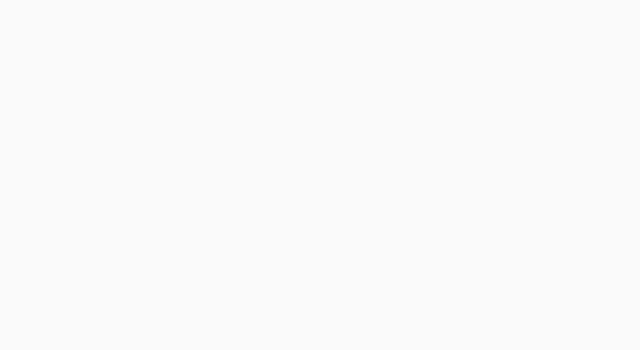
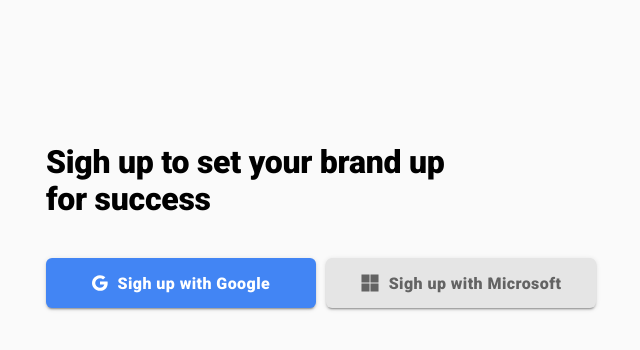
Before and after one commit to rabchukVoypost/materialui, a React (Create React App) app: page /sign-up in a window 1280 px wide. Shown: the top 350 px of the page, without its empty margins (319-959 px from the left). Built offline with nearby package versions, Linux system fonts and the light colour scheme.

Commit message:
validation Schema and buttons

```diff
--- a/src/App.tsx
+++ b/src/App.tsx
@@ -5,6 +5,7 @@
 
 import theme from './common/theme'
 import StoryBook from './components/StoryBook'
+import SignUp from './components/SignUp'
 
 function App() {
   return (
@@ -12,7 +13,7 @@
       <ThemeProvider theme={theme}>
         <CssBaseline/>
         <Route path='/story-book' component={StoryBook}/>
-          {/*<Route path='/sigh-up' component={SighUp}/>*/}
+          <Route path='/sign-up' component={SignUp}/>
       </ThemeProvider>
       </Suspense>
   );
--- a/src/common/theme.tsx
+++ b/src/common/theme.tsx
@@ -12,7 +12,9 @@
                 fontFamily: "Roboto",
                 color:"#000000",
                 fontStyle: "normal",
-                marginTop:defaultTheme.spacing(12)
+                marginTop:defaultTheme.spacing(12),
+                whiteSpace: "pre-line",
+
             },
                 h1: {
                     fontWeight: 900,
@@ -22,7 +24,10 @@
                 h2: {
                     fontWeight: "bold",
                     fontSize: "32px",
-                    lineHeight: "37px"},
+                    lineHeight: "37px",
+                    marginRight:"auto"
+
+                },
                  h3: {
                     fontWeight: 500,
                     fontSize: "28px",
@@ -94,13 +99,12 @@
             },
         },
         MuiButton: {
+
             root: {
                 width: "57px",
                 height: "19px",
                 lineHeight: "19px",
                 borderRadius: '6px',
-                marginLeft: defaultTheme.spacing(15),
-                marginTop: defaultTheme.spacing(16),
                 textTransform: "none"
             },
             label: {
@@ -108,6 +112,9 @@
                 fontStyle: "normal",
                 fontSize: "16px",
                 fontWeight: 900,
+                lineHeight: "19px",
+                gridGap:"10px"
+
             },
             contained: {
                 width: "133px", height: "50px",
--- /dev/null
+++ b/src/components/SignUp/index.tsx
@@ -0,0 +1,42 @@
+import React from "react";
+import Typography from "../Typography"
+import TextField from "../Textfield"
+import Button from "../Button"
+import Box from "../Box"
+import microsoftSvg from "../../assets/microsoft.svg"
+import googleSvg from "../../assets/google.svg"
+import {Form, Formik} from "formik";
+
+import * as Yup from 'yup';
+
+const passRegExp = /^[A-Za-z0-9]+$/
+
+const SignUpSchema = Yup.object().shape({
+    name: Yup.string()
+        .required('Full Name is required'),
+    email: Yup.string()
+        .email('Invalid email')
+        .required('Email is required'),
+    password: Yup.string().min(8, 'Please input your password! The password must be at least 8 characters.').matches(passRegExp, 'Latin letters and numbers only').required('Password is required')
+});
+
+
+const SignUp = () => {
+    return (
+        <Box display="flex" justifyContent="center" alignItems="center" pt={15}>
+            <Box display="flex" justifyContent="center" alignItems="center" flexDirection="column" width="550px">
+                <Typography variant='h2'>{`Sigh up to set your brand up \nfor success`}</Typography>
+                <Box display="inherit" gridGap="10px" pt={5}>
+                    <Button color="primary" variant='contained' size='large'><img src={googleSvg} alt="none"/> Sigh up
+                        with
+                        Google</Button>
+                    <Button variant='contained' size='large'><img src={microsoftSvg} alt="none"/> Sigh up with
+                        Microsoft</Button>
+                </Box>
+            </Box>
+        </Box>
+    )
+}
+
+
+export default SignUp;
--- a/src/components/StoryBook/index.tsx
+++ b/src/components/StoryBook/index.tsx
@@ -38,7 +38,6 @@
                     defaultValue="Placeholder"
                 />
                 <TextField
-                    error
                     variant="outlined"
                     label="Password (8 characters)"
                     defaultValue="Placeholder"
```
Also changed, not shown: src/assets/google.svg (added), src/assets/microsoft.svg (added), src/components/SighUp/SighUp.tsx (deleted).
